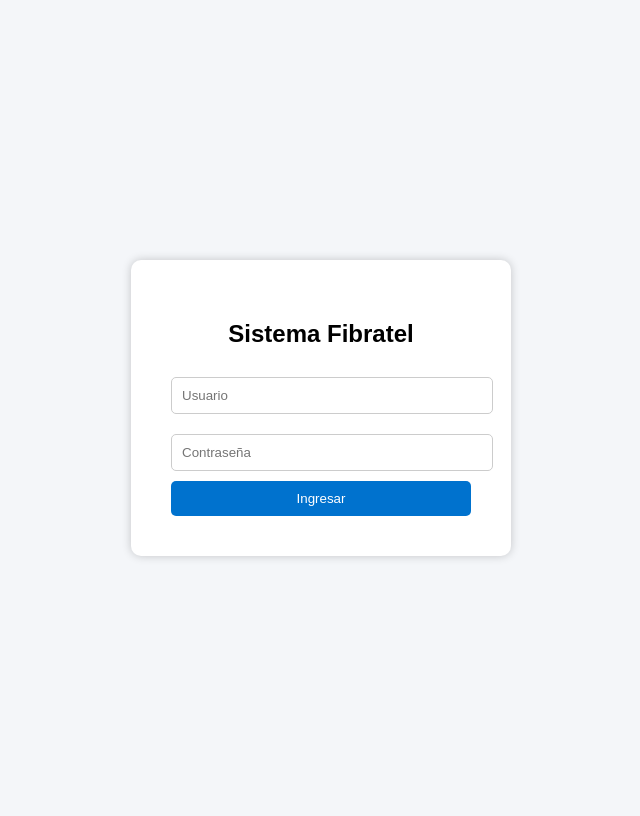
After one commit to SetoCl/sistema-guias-beta, a Flask app: page /login in a window 1280 px wide. The commit adds this page. Shown: the whole page, without its empty margins (319-959 px from the left). Run offline with Flask 3, Linux system fonts and the light colour scheme.

Commit message:
Actualizacion sistema Flask

```diff
--- a/app.py
+++ b/app.py
@@ -1,4 +1,4 @@
-from flask import Flask, render_template, request, redirect, url_for, jsonify, send_file
+from flask import Flask, render_template, request, redirect, url_for, jsonify, send_file, session
 import sqlite3
 from datetime import date, datetime
 import os
@@ -13,6 +13,7 @@ from reportlab.lib.units import cm
 from reportlab.lib import colors
 
 app = Flask(__name__)
+app.secret_key = "clave_super_secreta"
 
 BASE_DIR = os.path.dirname(os.path.abspath(__file__))
 DATABASE = os.path.join(BASE_DIR, "database.db")
@@ -29,6 +30,69 @@ def init_db():
 
     conn = get_db()
 
+# ------------ login ------------
+
+@app.route("/login", methods=["GET", "POST"])
+def login():
+
+    if request.method == "POST":
+
+        usuario = request.form.get("usuario")
+        password = request.form.get("password")
+
+        conn = get_db()
+
+        user = conn.execute(
+            "SELECT * FROM usuarios WHERE usuario=? AND password=?",
+            (usuario, password)
+        ).fetchone()
+
+        conn.close()
+
+        if user:
+            session["usuario"] = user["usuario"]
+            session["rol"] = user["rol"]
+            return redirect("/")
+        else:
+            return "Credenciales incorrectas"
+
+    return render_template("login.html")
+
+# ------------ logout ------------
+
+@app.route("/logout")
+def logout():
+    session.clear()
+    return redirect("/login")
+
+# ------------ proteccion ------------
+
+@app.before_request
+def proteger_sistema():
+
+    # rutas que NO requieren login
+    rutas_libres = [
+        "login",
+        "revision",
+        "resolver_revision",
+        "static"
+    ]
+
+    # si no hay endpoint (evita errores raros)
+    if request.endpoint is None:
+        return
+
+    # si la ruta no es libre → exigir login
+    if request.endpoint not in rutas_libres:
+        if "usuario" not in session:
+            return redirect("/login")
+
+# ================ roles ==============
+
+def solo_admin():
+    return session.get("rol") == "admin"
+
+# ================= CLIENTES =================
     conn.execute("""
         CREATE TABLE IF NOT EXISTS clientes (
             id INTEGER PRIMARY KEY AUTOINCREMENT,
@@ -37,9 +101,10 @@ def init_db():
             property TEXT,
             correo_electronico TEXT,
             telefono_movil TEXT
-);
+        );
     """)
 
+    # ================= TECNICOS =================
     conn.execute("""
         CREATE TABLE IF NOT EXISTS tecnicos (
             id INTEGER PRIMARY KEY AUTOINCREMENT,
@@ -47,6 +112,7 @@ def init_db():
         )
     """)
 
+    # ================= GUIAS =================
     conn.execute("""
         CREATE TABLE IF NOT EXISTS guias (
 
@@ -69,28 +135,52 @@ def init_db():
         )
     """)
 
+    # ================= MANTENCIONES =================
     conn.execute("""
+        CREATE TABLE IF NOT EXISTS mantenciones (
 
-    CREATE TABLE IF NOT EXISTS mantenciones (
+            id INTEGER PRIMARY KEY AUTOINCREMENT,
+            cliente_id INTEGER,
+            fecha_entrega TEXT,
+            numero_guia INTEGER,
 
-    id INTEGER PRIMARY KEY AUTOINCREMENT,
+            mes INTEGER,
+            anio INTEGER
+        )
+    """)
 
-    cliente_id INTEGER,
-    fecha_entrega TEXT,
-    numero_guia INTEGER,
+    # ================= USUARIOS =================
+    conn.execute("""
+        CREATE TABLE IF NOT EXISTS usuarios (
 
-    mes INTEGER,
-    anio INTEGER
+            id INTEGER PRIMARY KEY AUTOINCREMENT,
+            usuario TEXT UNIQUE,
+            password TEXT,
+            rol TEXT
+        )
+    """)
 
-    )
+    # ================= USUARIOS INICIALES =================
+    usuarios = [
+        ("Seto", "Skaiba@@17", "admin"),
+        ("Patricio", "Salinas2111", "admin"),
+        ("Tecnico", "IGPA5312.", "tecnico")
+    ]
 
-    """)
+    for u in usuarios:
+        existe = conn.execute(
+            "SELECT id FROM usuarios WHERE usuario=?",
+            (u[0],)
+        ).fetchone()
+
+        if not existe:
+            conn.execute(
+                "INSERT INTO usuarios (usuario, password, rol) VALUES (?, ?, ?)",
+                u
+            )
 
     conn.commit()
     conn.close()
-
-
-init_db()
 
 
 # =========================================================
@@ -610,7 +700,12 @@ def api_cliente(cliente_id):
 @app.route("/reportes")
 def reportes():
 
+    if not solo_admin():
+        return "Acceso no autorizado"
+
     estado = request.args.get("estado")
+    inicio = request.args.get("inicio")
+    fin = request.args.get("fin")
 
     conn = get_db()
 
@@ -627,16 +722,33 @@ def reportes():
         query += " AND g.estado = ?"
         params.append(estado)
 
+    if inicio:
+        query += " AND g.fecha >= ?"
+        params.append(inicio)
+
+    if fin:
+        query += " AND g.fecha <= ?"
+        params.append(fin)
+
     query += " ORDER BY g.numero_guia DESC"
 
     guias = conn.execute(query, params).fetchall()
 
     conn.close()
 
-    return render_template("reportes.html", guias=guias)
+    return render_template(
+        "reportes.html",
+        guias=guias,
+        inicio=inicio,
+        fin=fin,
+        estado=estado
+    )
 
 @app.route("/eliminar_guia/<int:id>")
 def eliminar_guia(id):
+
+    if solo_admin():
+        return solo_admin()
 
     conn = get_db()
 
@@ -652,6 +764,9 @@ def eliminar_guia(id):
 # =========================================================
 @app.route("/mantenciones")
 def mantenciones():
+
+    if not solo_admin():
+        return "Acceso no autorizado"
 
     mes = int(request.args.get("mes", date.today().month))
     anio = int(request.args.get("anio", date.today().year))
@@ -809,6 +924,9 @@ def mantenciones():
 @app.route("/estadisticas_edificio")
 def estadisticas_edificio():
 
+    if not solo_admin():
+        return "Acceso no autorizado"
+
     inicio = request.args.get("inicio")
     fin = request.args.get("fin")
 
@@ -869,6 +987,9 @@ def estadisticas_edificio():
 # =========================================================
 @app.route("/estadisticas")
 def estadisticas():
+
+    if not solo_admin():
+        return "Acceso no autorizado"
 
     inicio = request.args.get("inicio")
     fin = request.args.get("fin")
--- /dev/null
+++ b/templates/login.html
@@ -0,0 +1,68 @@
+<!DOCTYPE html>
+<html>
+
+<head>
+
+<title>Ingreso Sistema</title>
+
+<style>
+
+body{
+background:#f4f6f9;
+font-family:Arial;
+display:flex;
+justify-content:center;
+align-items:center;
+height:100vh;
+}
+
+.login-box{
+background:white;
+padding:40px;
+border-radius:10px;
+box-shadow:0 0 10px rgba(0,0,0,0.2);
+width:300px;
+text-align:center;
+}
+
+input{
+width:100%;
+padding:10px;
+margin:10px 0;
+border:1px solid #ccc;
+border-radius:5px;
+}
+
+button{
+width:100%;
+padding:10px;
+background:#0072CE;
+color:white;
+border:none;
+border-radius:5px;
+}
+
+</style>
+
+</head>
+
+<body>
+
+<div class="login-box">
+
+<h2>Sistema Fibratel</h2>
+
+<form method="POST">
+
+<input name="usuario" placeholder="Usuario">
+
+<input type="password" name="password" placeholder="Contraseña">
+
+<button type="submit">Ingresar</button>
+
+</form>
+
+</div>
+
+</body>
+</html>
```
Also changed, not shown: templates/estadisticas.html (+21 -0 lines), templates/estadisticas_edificio.html (+21 -0 lines), templates/reportes.html (+11 -3 lines).
